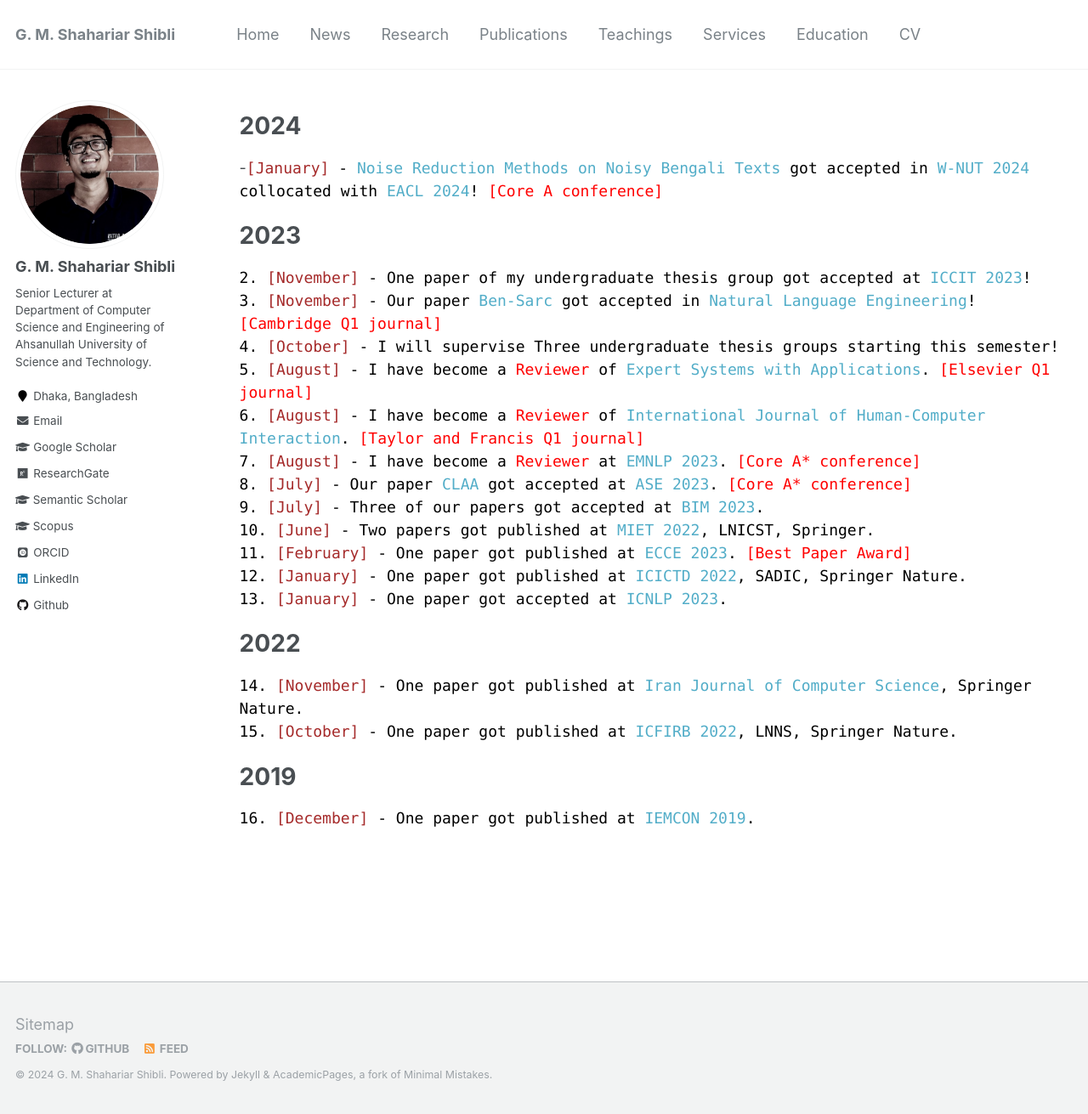
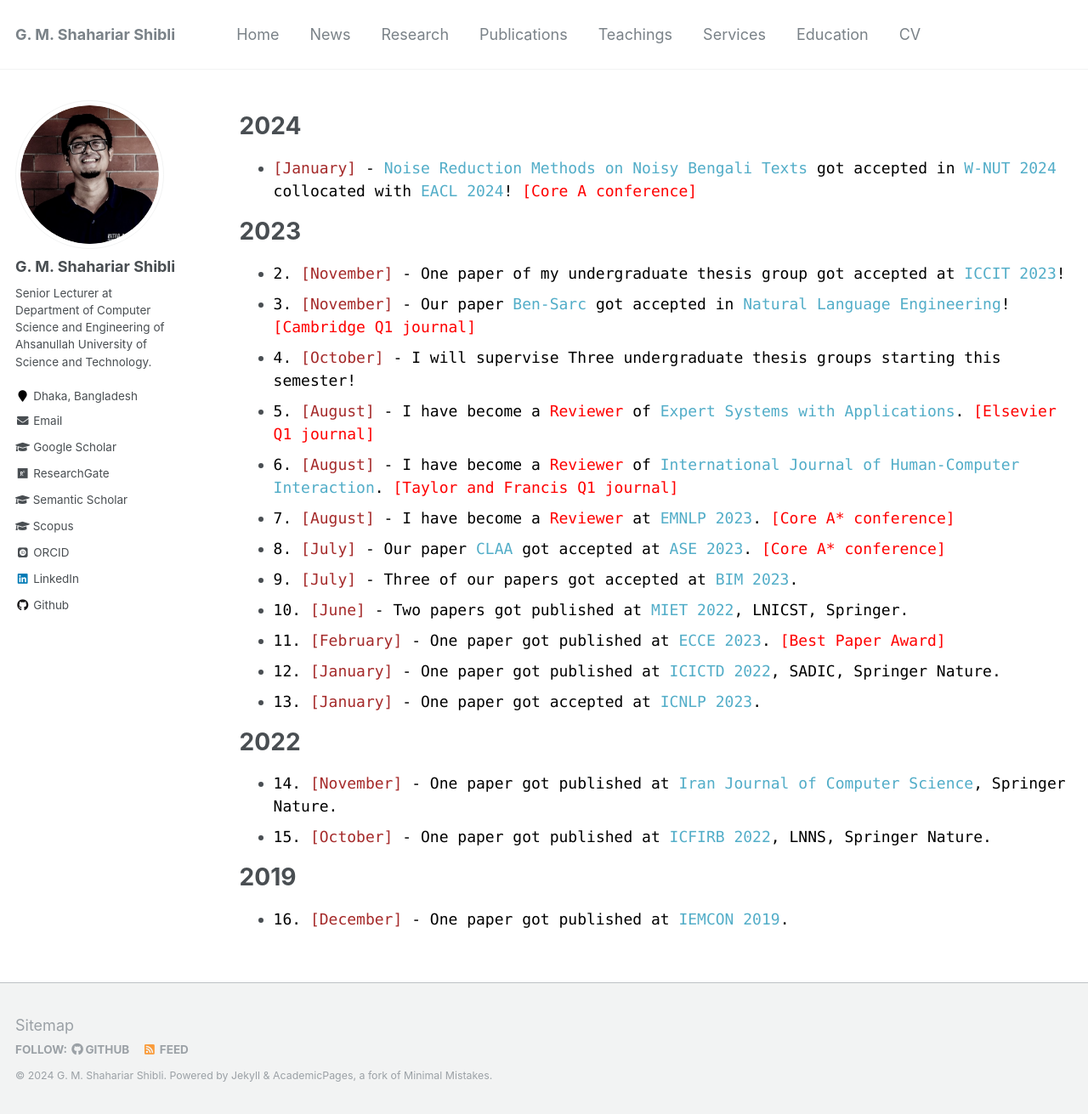
Before and after one commit to shahariar-shibli/shahariar-shibli.github.io, a Jekyll site: the page built from _pages/news.md, in a window 1280 px wide and 1311 px high. Shown: the whole window at 85% size. Built offline with Jekyll 4.4.1, drawn with Linux system fonts in a browser that asks for light colours; some web fonts are replaced.

Commit message:
Update news.md

```diff
--- a/_pages/news.md
+++ b/_pages/news.md
@@ -7,30 +7,30 @@
 
 # 2024
 
--<span style="font-family:Monaco; color:black;"><span style="color:brown">[January]</span> - [Noise Reduction Methods on Noisy Bengali Texts](https://arxiv.org/pdf/2401.14360.pdf) got accepted in [W-NUT 2024](https://noisy-text.github.io/2024/) collocated with [EACL 2024](https://2024.eacl.org/)! <span style="color:red;">[Core A conference]</span></span><br/>
+- <span style="font-family:Monaco; color:black;"><span style="color:brown">[January]</span> - [Noise Reduction Methods on Noisy Bengali Texts](https://arxiv.org/pdf/2401.14360.pdf) got accepted in [W-NUT 2024](https://noisy-text.github.io/2024/) collocated with [EACL 2024](https://2024.eacl.org/)! <span style="color:red;">[Core A conference]</span></span><br/>
 
 
 # 2023
 
-<span style="font-family:Monaco; color:black;">2. <span style="color:brown">[November]</span> - One paper of my undergraduate thesis group got accepted at [ICCIT 2023](https://iccit.org.bd/2023/)!<br/>
-<span style="font-family:Monaco; color:black;">3. <span style="color:brown">[November]</span> -  Our paper [Ben-Sarc](https://www.researchgate.net/publication/357888683_Ben-Sarc_A_Corpus_for_Sarcasm_Detection_from_Bengali_Social_Media_Comments_and_Its_Baseline_Evaluation) got accepted in [Natural Language Engineering](https://www.cambridge.org/core/journals/natural-language-engineering)! <span style="color:red;">[Cambridge Q1 journal]</span></span><br/>
-<span style="font-family:Monaco; color:black;">4. <span style="color:brown">[October]</span> -  I will supervise Three undergraduate thesis groups starting this semester!</span><br/>
-<span style="font-family:Monaco; color:black;">5. <span style="color:brown">[August]</span> - I have become a <span style="color:red;">Reviewer</span> of [Expert Systems with Applications](https://www.sciencedirect.com/journal/expert-systems-with-applications). <span style="color:red;">[Elsevier Q1 journal]</span></span><br/>
-<span style="font-family:Monaco; color:black;">6. <span style="color:brown">[August]</span> - I have become a <span style="color:red;">Reviewer</span> of [International Journal of Human-Computer Interaction](https://www.tandfonline.com/loi/hihc20). <span style="color:red;">[Taylor and Francis Q1 journal]</span> </span><br/>
-<span style="font-family:Monaco; color:black;">7. <span style="color:brown">[August]</span> - I have become a <span style="color:red;">Reviewer</span> at [EMNLP 2023](https://2023.emnlp.org/). <span style="color:red;">[Core A* conference]</span> </span><br/>
-<span style="font-family:Monaco; color:black;">8. <span style="color:brown">[July]</span> - Our paper [CLAA](https://ieeexplore.ieee.org/document/10298556/) got accepted at [ASE 2023](https://conf.researchr.org/track/ase-2023/ase-2023-papers). <span style="color:red;">[Core A* conference]</span> </span><br/>
-<span style="font-family:Monaco; color:black;">9. <span style="color:brown">[July]</span> - Three of our papers got accepted at [BIM 2023](https://confbim.com/). </span><br/>
-<span style="font-family:Monaco; color:black;">10. <span style="color:brown">[June]</span> -  Two papers got published at [MIET 2022](https://link.springer.com/book/10.1007/978-3-031-34622-4), LNICST, Springer. </span><br/>
-<span style="font-family:Monaco; color:black;">11. <span style="color:brown">[February]</span> -  One paper got published at [ECCE 2023](https://webs.cuet.ac.bd/ecce/). <span style="color:red;">[Best Paper Award]</span></span><br/>
-<span style="font-family:Monaco; color:black;">12. <span style="color:brown">[January]</span> -  One paper got published at [ICICTD 2022](https://link.springer.com/book/10.1007/978-981-19-7528-8), SADIC, Springer Nature. </span><br/>
-<span style="font-family:Monaco; color:black;">13. <span style="color:brown">[January]</span> -  One paper got accepted at [ICNLP 2023](http://www.icnlp.net/index.html). </span><br/>
+- <span style="font-family:Monaco; color:black;">2. <span style="color:brown">[November]</span> - One paper of my undergraduate thesis group got accepted at [ICCIT 2023](https://iccit.org.bd/2023/)!<br/>
+- <span style="font-family:Monaco; color:black;">3. <span style="color:brown">[November]</span> -  Our paper [Ben-Sarc](https://www.researchgate.net/publication/357888683_Ben-Sarc_A_Corpus_for_Sarcasm_Detection_from_Bengali_Social_Media_Comments_and_Its_Baseline_Evaluation) got accepted in [Natural Language Engineering](https://www.cambridge.org/core/journals/natural-language-engineering)! <span style="color:red;">[Cambridge Q1 journal]</span></span><br/>
+- <span style="font-family:Monaco; color:black;">4. <span style="color:brown">[October]</span> -  I will supervise Three undergraduate thesis groups starting this semester!</span><br/>
+- <span style="font-family:Monaco; color:black;">5. <span style="color:brown">[August]</span> - I have become a <span style="color:red;">Reviewer</span> of [Expert Systems with Applications](https://www.sciencedirect.com/journal/expert-systems-with-applications). <span style="color:red;">[Elsevier Q1 journal]</span></span><br/>
+- <span style="font-family:Monaco; color:black;">6. <span style="color:brown">[August]</span> - I have become a <span style="color:red;">Reviewer</span> of [International Journal of Human-Computer Interaction](https://www.tandfonline.com/loi/hihc20). <span style="color:red;">[Taylor and Francis Q1 journal]</span> </span><br/>
+- <span style="font-family:Monaco; color:black;">7. <span style="color:brown">[August]</span> - I have become a <span style="color:red;">Reviewer</span> at [EMNLP 2023](https://2023.emnlp.org/). <span style="color:red;">[Core A* conference]</span> </span><br/>
+- <span style="font-family:Monaco; color:black;">8. <span style="color:brown">[July]</span> - Our paper [CLAA](https://ieeexplore.ieee.org/document/10298556/) got accepted at [ASE 2023](https://conf.researchr.org/track/ase-2023/ase-2023-papers). <span style="color:red;">[Core A* conference]</span> </span><br/>
+- <span style="font-family:Monaco; color:black;">9. <span style="color:brown">[July]</span> - Three of our papers got accepted at [BIM 2023](https://confbim.com/). </span><br/>
+- <span style="font-family:Monaco; color:black;">10. <span style="color:brown">[June]</span> -  Two papers got published at [MIET 2022](https://link.springer.com/book/10.1007/978-3-031-34622-4), LNICST, Springer. </span><br/>
+- <span style="font-family:Monaco; color:black;">11. <span style="color:brown">[February]</span> -  One paper got published at [ECCE 2023](https://webs.cuet.ac.bd/ecce/). <span style="color:red;">[Best Paper Award]</span></span><br/>
+- <span style="font-family:Monaco; color:black;">12. <span style="color:brown">[January]</span> -  One paper got published at [ICICTD 2022](https://link.springer.com/book/10.1007/978-981-19-7528-8), SADIC, Springer Nature. </span><br/>
+- <span style="font-family:Monaco; color:black;">13. <span style="color:brown">[January]</span> -  One paper got accepted at [ICNLP 2023](http://www.icnlp.net/index.html). </span><br/>
 
 
 # 2022
 
-<span style="font-family:Monaco; color:black;">14. <span style="color:brown">[November]</span> -  One paper got published at [Iran Journal of Computer Science](https://www.springer.com/journal/42044), Springer Nature. </span><br/>
-<span style="font-family:Monaco; color:black;">15. <span style="color:brown">[October]</span> -  One paper got published at [ICFIRB 2022](https://link.springer.com/book/10.1007/978-981-19-2445-3), LNNS, Springer Nature. </span><br/>
+- <span style="font-family:Monaco; color:black;">14. <span style="color:brown">[November]</span> -  One paper got published at [Iran Journal of Computer Science](https://www.springer.com/journal/42044), Springer Nature. </span><br/>
+- <span style="font-family:Monaco; color:black;">15. <span style="color:brown">[October]</span> -  One paper got published at [ICFIRB 2022](https://link.springer.com/book/10.1007/978-981-19-2445-3), LNNS, Springer Nature. </span><br/>
 
 # 2019
 
-<span style="font-family:Monaco; color:black;">16. <span style="color:brown">[December]</span> -  One paper got published at [IEMCON 2019](https://ieee-iemcon.org/ieee-iemcon-2019-2/). </span><br/>
+- <span style="font-family:Monaco; color:black;">16. <span style="color:brown">[December]</span> -  One paper got published at [IEMCON 2019](https://ieee-iemcon.org/ieee-iemcon-2019-2/). </span><br/>
```
